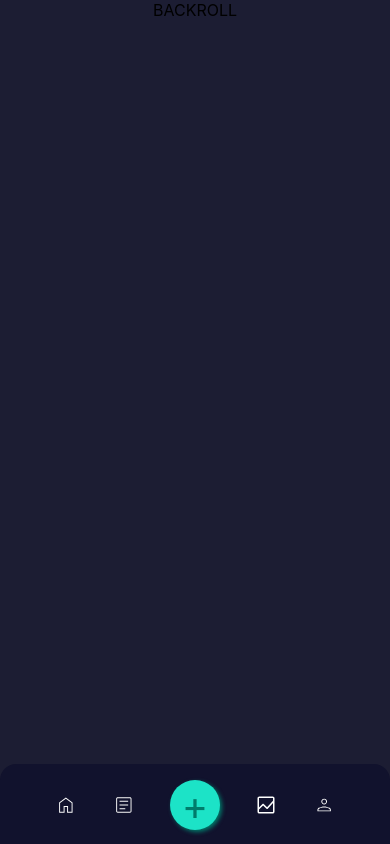
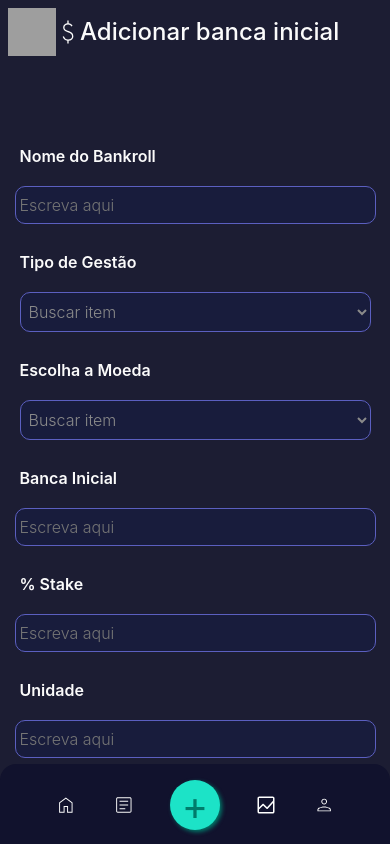
Before and after one commit to Biahellens/EasyGestao, a React (Create React App) app: page /bankroll in a window 390 px wide. Built offline with nearby package versions, Linux system fonts and the light colour scheme; grey boxes are pictures that could not be loaded.

Commit message:
:sparkles: feat(Bankroll): Adicionando conteudo da page e responsivo

```diff
--- a/src/pages/Bankroll/index.tsx
+++ b/src/pages/Bankroll/index.tsx
@@ -1,7 +1,24 @@
 import React from 'react'
-import { Content, Main } from './style'
+import {
+  Content,
+  Main,
+  FormContent,
+  ItemContent,
+  Input,
+  Label,
+  Option,
+  Select,
+  Button,
+  ButtonContent,
+  Title,
+  TitleContent,
+  Img,
+} from './style'
 
 import { NavBar, Header } from '../../components'
+
+import toBack from '../../assets/toBack.svg'
+import attach_money from '../../assets/attach_money.svg'
 
 function Bankroll() {
   return (
@@ -9,7 +26,46 @@ function Bankroll() {
       <NavBar />
       <Content>
         <Header />
-        BACKROLL
+        <TitleContent>
+          <Img src={toBack} $size />
+          <Img src={attach_money} />
+          <Title>Adicionar banca inicial</Title>
+        </TitleContent>
+        <FormContent>
+          <ItemContent>
+            <Label>Nome do Bankroll</Label>
+            <Input placeholder="Escreva aqui" />
+          </ItemContent>
+          <ItemContent>
+            <Label>Tipo de Gestão</Label>
+            <Select name="type-gestao">
+              <Option value="">Buscar item</Option>
+              <Option></Option>
+            </Select>
+          </ItemContent>
+          <ItemContent>
+            <Label>Escolha a Moeda</Label>
+            <Select name="moeda">
+              <Option value="">Buscar item</Option>
+              <Option></Option>
+            </Select>
+          </ItemContent>
+          <ItemContent>
+            <Label>Banca Inicial</Label>
+            <Input placeholder="Escreva aqui" />
+          </ItemContent>
+          <ItemContent>
+            <Label>% Stake</Label>
+            <Input placeholder="Escreva aqui" />
+          </ItemContent>
+          <ItemContent>
+            <Label>Unidade</Label>
+            <Input placeholder="Escreva aqui" />
+          </ItemContent>
+          <ButtonContent>
+            <Button type="submit">Salvar alterações</Button>
+          </ButtonContent>
+        </FormContent>
       </Content>
     </Main>
   )
--- a/src/pages/Bankroll/style.tsx
+++ b/src/pages/Bankroll/style.tsx
@@ -9,7 +9,6 @@ export const Main = styled.div`
 export const Content = styled.div`
   width: 100%;
   height: 100vh;
-  display: flex;
   flex-wrap: wrap;
   justify-content: center;
   background-color: #1c1d33;
@@ -18,3 +17,151 @@ export const Content = styled.div`
     width: 100%;
   }
 `
+
+export const TitleContent = styled.div`
+  width: 100%;
+  text-align: start;
+  align-items: center;
+  display: flex;
+  margin-top: 2rem;
+  margin-left: 4rem;
+
+  @media (max-width: 768px) {
+    margin-top: 0.5rem;
+    margin-left: 0.5rem;
+  }
+}
+`
+
+export const Title = styled.text`
+  font-size: 24px;
+  line-height: 24px;
+  font-weight: 500;
+  color: #fbfbfb;
+`
+
+export const Img = styled.img<{ $size?: boolean }>`
+  width: ${(props) => (props.$size ? '48px' : '32px')};
+  height: ${(props) => (props.$size ? '48px' : '32px')};
+
+  @media (max-width: 768px) {
+    width: ${(props) => (props.$size ? '48px' : '24px')};
+    height: ${(props) => (props.$size ? '48px' : '24px')};
+  }
+`
+
+export const FormContent = styled.form`
+  width: 100%;
+  height: auto;
+  display: flex;
+  flex-wrap: wrap;
+  justify-content: space-evenly;
+  margin-top: 5rem;
+
+  @media (max-width: 768px) {
+    display: flex;
+    justify-content: center;
+  }
+`
+
+export const ItemContent = styled.div`
+  width: 40%;
+  display: flex;
+  flex-wrap: wrap;
+  padding: 10px;
+  margin-bottom: 8px;
+
+  @media (max-width: 768px) {
+    width: 100%;
+    padding: 10px 0 10px 0;
+    display: flex;
+    justify-content: center;
+  }
+`
+
+export const Label = styled.label`
+  width: 100%;
+  font-size: 16px;
+  color: #fbfbfb;
+  font-weight: 600;
+  line-weight: 20px;
+
+  @media (max-width: 768px) {
+    width: 90%;
+  }
+`
+
+export const Input = styled.input<{ $size?: boolean }>`
+  width: 100%;
+  height: 28px;
+  margin-top: 20px;
+  padding: 4px;
+  background-color: #181c3c;
+  border: 1px solid #5b5fc0;
+  border-radius: 10px;
+  text-align: start;
+  font-size: 16px;
+  line-height: 18px;
+  font-weight: 300;
+  color: #8a8a8a;
+
+  @media (max-width: 768px) {
+    width: 90%;
+  }
+`
+
+export const Select = styled.select`
+  width: 100%;
+  height: 40px;
+  margin-top: 20px;
+  padding: 4px;
+  background-color: #181c3c;
+  border: 1px solid #5b5fc0;
+  border-radius: 10px;
+  text-align: start;
+  font-size: 16px;
+  line-height: 18px;
+  font-weight: 300;
+  color: #8a8a8a;
+
+  @media (max-width: 768px) {
+    width: 90%;
+  }
+`
+
+export const Option = styled.option`
+  width: 100%;
+  height: 30px;
+  padding: 4px;
+  background-color: #181c3c;
+  border: 1px solid #5b5fc0;
+  border-radius: 10px;
+  text-align: start;
+  font-size: 16px;
+`
+
+export const ButtonContent = styled.div`
+  width: 87%;
+  display: flex;
+  justify-content: end;
+
+  @media (max-width: 768px) {
+    width: 90%;
+    margin-top: 8px;
+  }
+`
+
+export const Button = styled.button`
+  background-color: #1ce3c7;
+  border: none;
+  border-radius: 8px;
+  padding: 8px 16px 8px 16px;
+  font-size: 16px;
+  font-weight: 600;
+  color: #004037;
+  transition: text-shadow 0.3s ease-in-out;
+
+  @media (max-width: 768px) {
+    width: 100%;
+  }
+`
```
